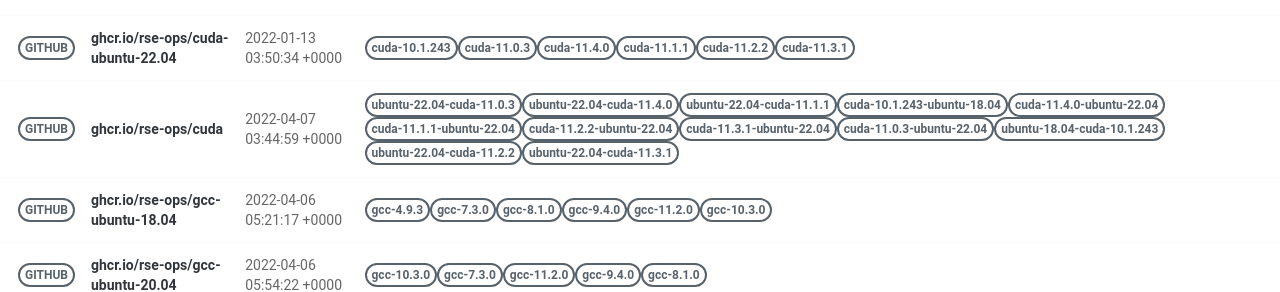
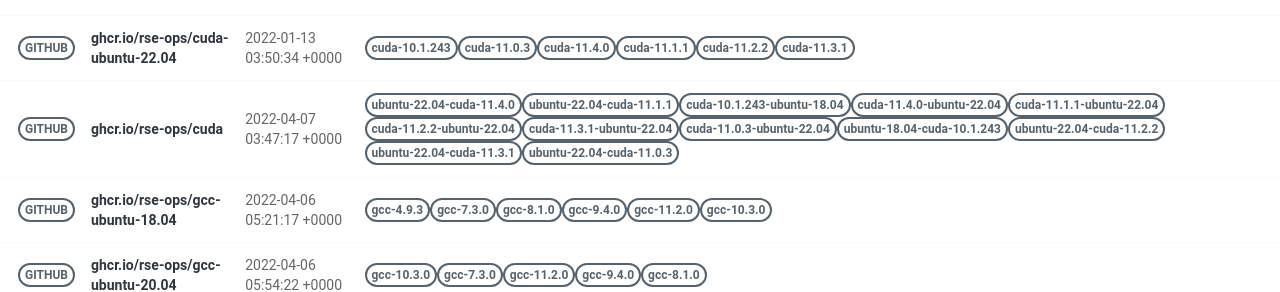
Before and after one commit to rse-ops/docker-images, a Jekyll site: the page built from pages/index.md, in a window 1280 px wide. Shown: the part 414-706 px from the top of the page. Built offline with Jekyll 4.4.1, drawn with Linux system fonts in a browser that asks for light colours; nearby versions of some CDN libraries; part of the change alters nothing that is shown.

Commit message:
Automated push to update library 2022-04-07

```diff
--- a/_library/ghcr.io-rse-ops-cuda.md
+++ b/_library/ghcr.io-rse-ops-cuda.md
@@ -1,14 +1,11 @@
 ---
 layout: container
 name: ghcr.io/rse-ops/cuda
-updated_at: 2022-04-07 03:44:59.714512
+updated_at: 2022-04-07 03:47:17.676854
 
 
 container_url: https://github.com/orgs/rse-ops/packages/container/package/cuda
 versions:
- - tag: ubuntu-22.04-cuda-11.0.3
-   dockerfile: https://github.com/rse-ops/docker-images/blob/main/ubuntu/cuda/Dockerfile
-   manifest: https://crane.ggcr.dev/manifest/ghcr.io/rse-ops/cuda:ubuntu-22.04-cuda-11.0.3
  - tag: ubuntu-22.04-cuda-11.4.0
    dockerfile: https://github.com/rse-ops/docker-images/blob/main/ubuntu/cuda/Dockerfile
    manifest: https://crane.ggcr.dev/manifest/ghcr.io/rse-ops/cuda:ubuntu-22.04-cuda-11.4.0
@@ -42,5 +39,8 @@ versions:
  - tag: ubuntu-22.04-cuda-11.3.1
    dockerfile: https://github.com/rse-ops/docker-images/blob/main/ubuntu/cuda/Dockerfile
    manifest: https://crane.ggcr.dev/manifest/ghcr.io/rse-ops/cuda:ubuntu-22.04-cuda-11.3.1
+ - tag: ubuntu-22.04-cuda-11.0.3
+   dockerfile: https://github.com/rse-ops/docker-images/blob/main/ubuntu/cuda/Dockerfile
+   manifest: https://crane.ggcr.dev/manifest/ghcr.io/rse-ops/cuda:ubuntu-22.04-cuda-11.0.3
 
 ---
```
